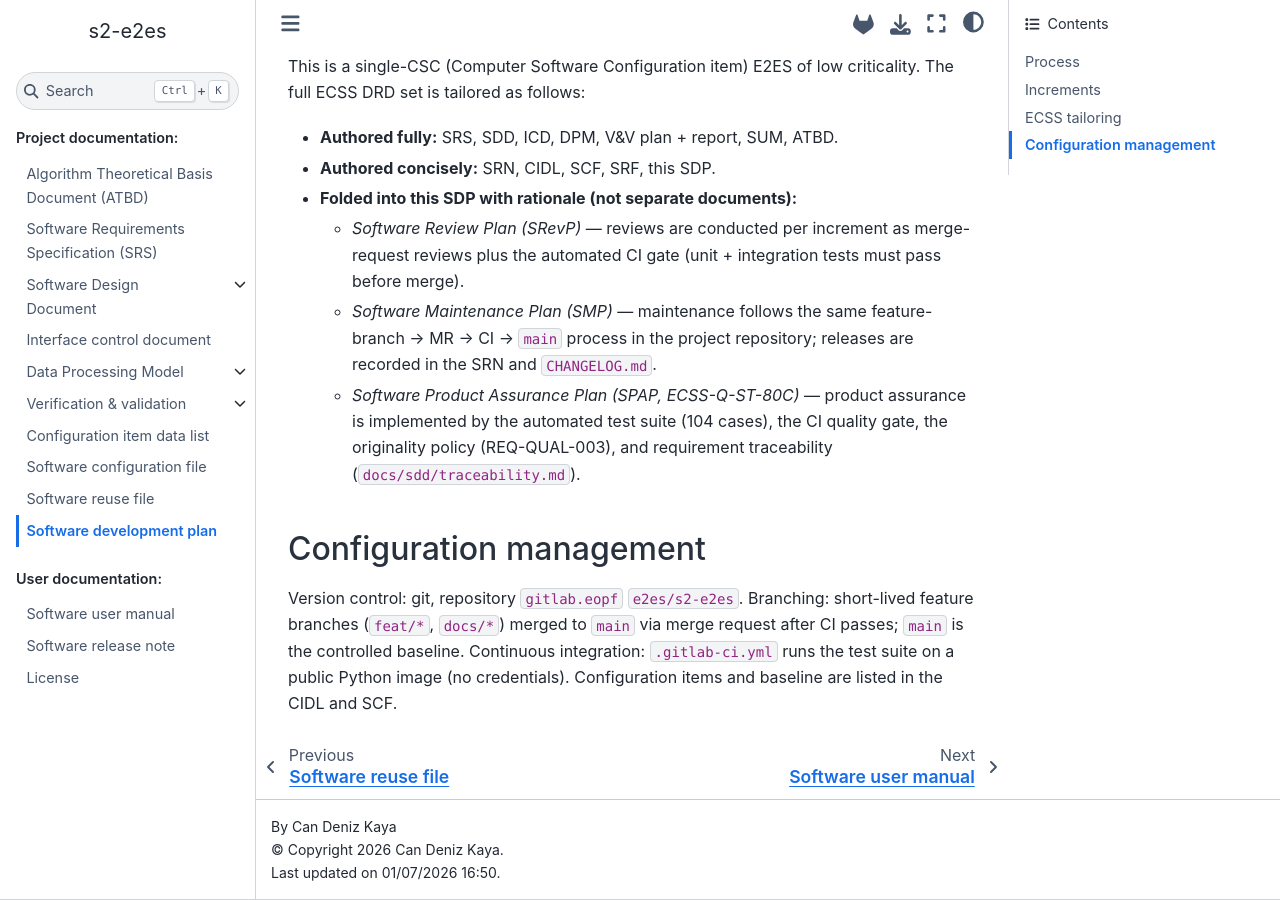
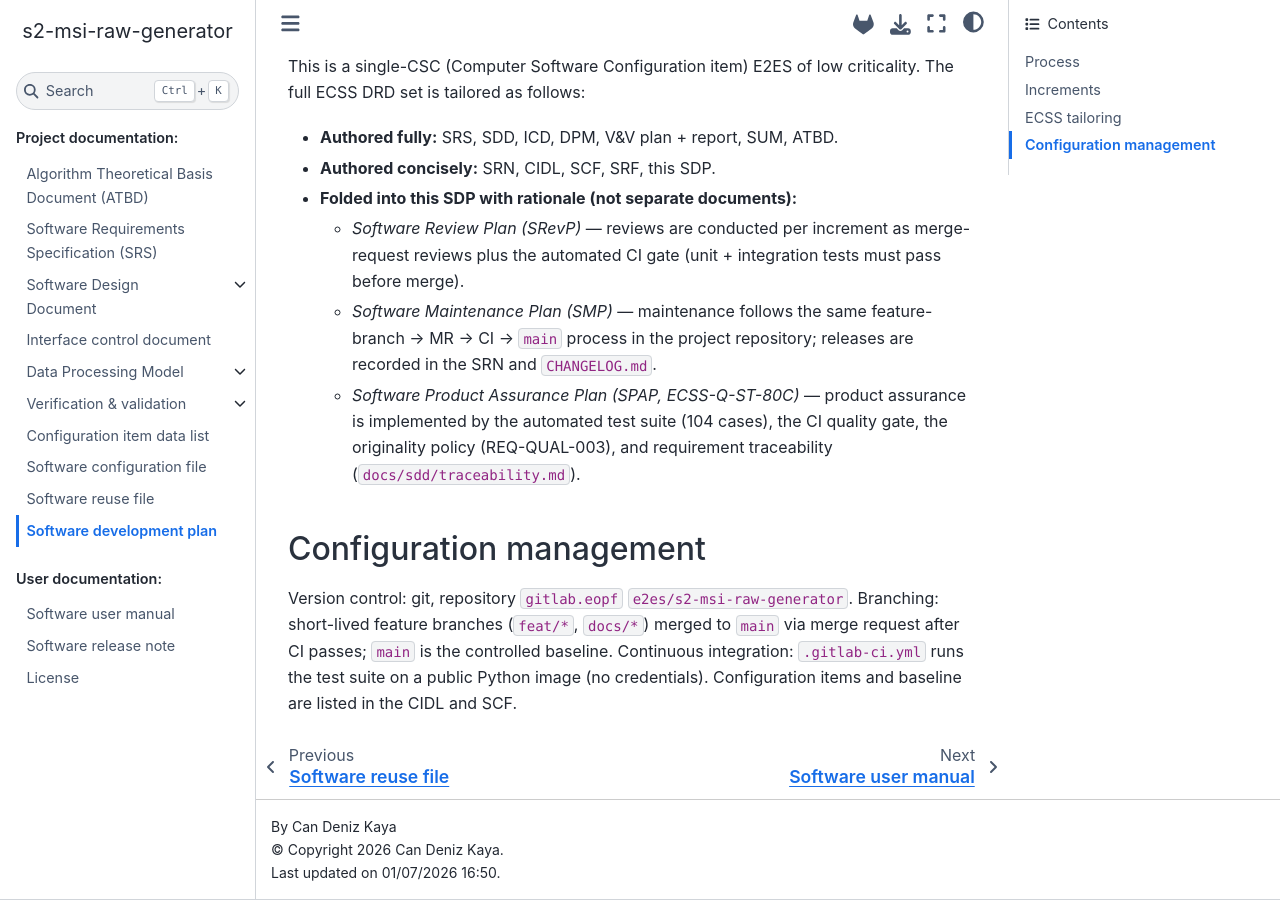
Before and after one commit to AstroCan17/s2-msi-raw-generator, a Sphinx documentation site: the page built from docs/sdp.md, in a window 1280 px wide and 900 px high, scrolled down 1213 px. Built offline with Sphinx 7.4.7 and the Sphinx Book theme 1.1.4, drawn with Linux system fonts in a browser that asks for light colours; pages that are not in the unit, such as notebooks, are missing from menus.

Commit message:
chore: rename repo slug s2-e2es -> s2-msi-raw-generator in docs/license
Follows the GitLab project rename (e2es/s2-e2es -> e2es/s2-msi-raw-generator).
Updates the slug in LICENSE, docs/conf.py (project/repository_url/logo), and the
CIDL/SCF/SDP/license references. The Python package stays `s2_e2es` (unchanged).

```diff
--- a/docs/conf.py
+++ b/docs/conf.py
@@ -20,7 +20,7 @@ import sys
 sys.path.insert(0, os.path.abspath(".."))
 
 # -- Project information ------------------------------------------------------
-project = "s2-e2es"
+project = "s2-msi-raw-generator"
 copyright = "2026 Can Deniz Kaya"
 author = "Can Deniz Kaya"
 # Set by the CI pipeline (`SPHINX_RELEASE`); falls back to the package version.
@@ -70,13 +70,13 @@ napoleon_numpy_docstring = True
 html_theme = "sphinx_book_theme"
 html_title = "Sentinel-2 MSI Synthetic Raw Data Generator"
 html_theme_options = {
-    "repository_url": "https://gitlab.eopf.copernicus.eu/e2es/s2-e2es",
+    "repository_url": "https://gitlab.eopf.copernicus.eu/e2es/s2-msi-raw-generator",
     "repository_branch": "main",
     "path_to_docs": "docs",
     "use_repository_button": True,
     "use_issues_button": True,
     "home_page_in_toc": False,
-    "logo": {"text": "s2-e2es"},
+    "logo": {"text": "s2-msi-raw-generator"},
 }
 html_last_updated_fmt = "%d/%m/%Y %H:%M"
 
--- a/docs/sdp.md
+++ b/docs/sdp.md
@@ -59,7 +59,7 @@ set is tailored as follows:
 
 ## Configuration management
 
-Version control: git, repository `gitlab.eopf` `e2es/s2-e2es`. Branching: short-lived feature branches
+Version control: git, repository `gitlab.eopf` `e2es/s2-msi-raw-generator`. Branching: short-lived feature branches
 (`feat/*`, `docs/*`) merged to `main` via merge request after CI passes; `main` is the controlled baseline.
 Continuous integration: `.gitlab-ci.yml` runs the test suite on a public Python image (no credentials).
 Configuration items and baseline are listed in the CIDL and SCF.
```
Also changed, not shown: docs/cidl.md (+1 -1 lines), docs/license.md (+1 -1 lines), docs/scf.md (+1 -1 lines), 1 other file.
